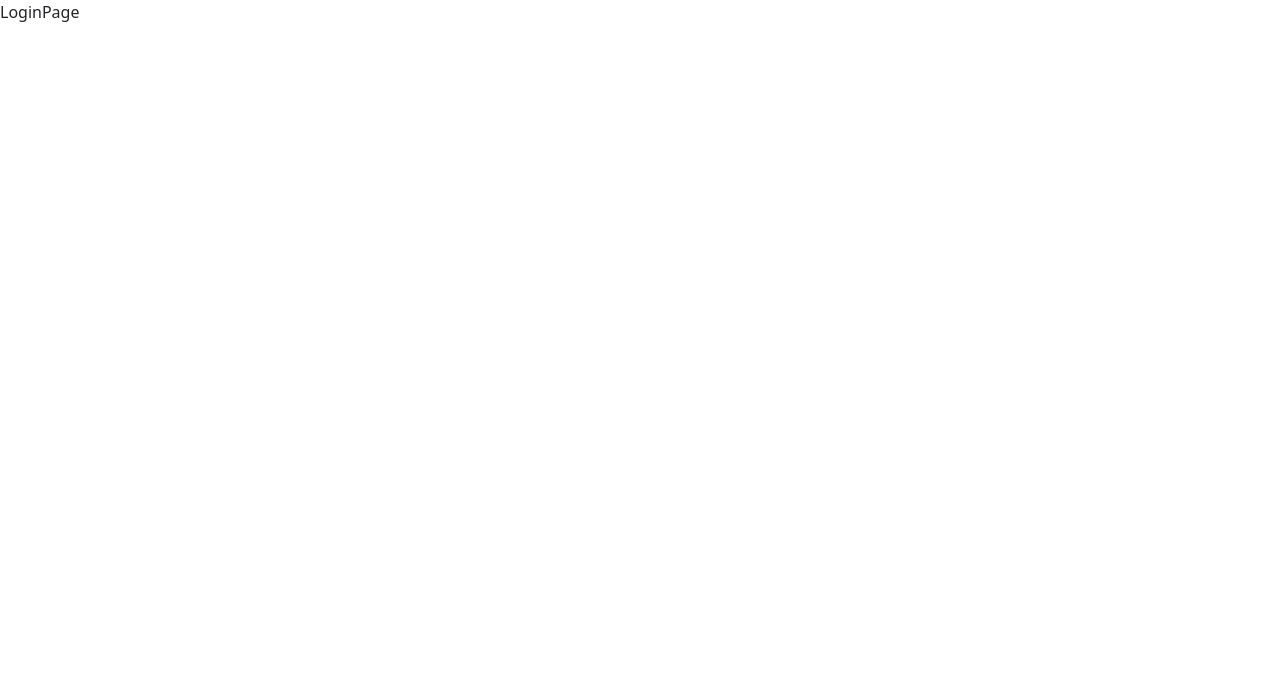
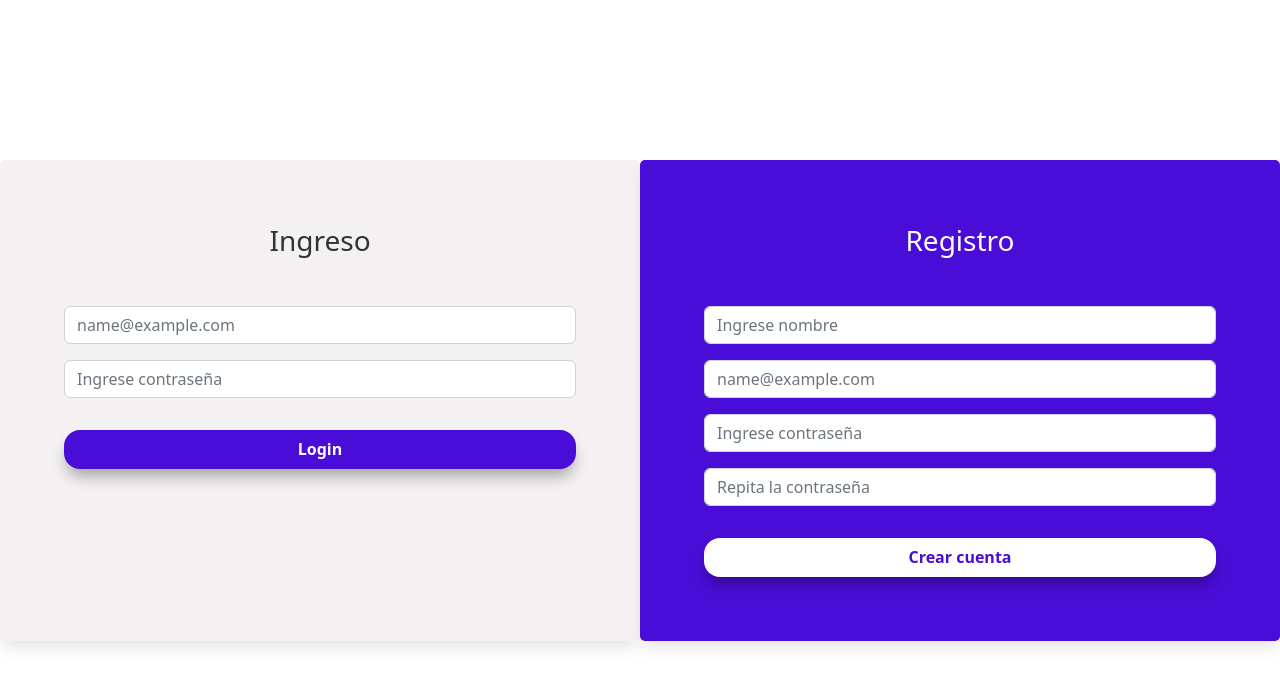
Before and after one commit to Isradeveloper/10-calendar-app, a React (Vite) app: page /auth/ in a window 1280 px wide. Shown: the top 686 px of the page. Built offline with nearby package versions, Linux system fonts and the light colour scheme.

Commit message:
Login Diseño

```diff
--- /dev/null
+++ b/src/auth/pages/LoginPage.css
@@ -0,0 +1,50 @@
+.login-container {
+  margin-top: 10rem;
+}
+
+.login {
+  padding: 5%;
+  background-color: rgb(243, 241, 241);
+  box-shadow: 0px 10px 15px -3px rgba(0,0,0,0.1);
+  border-radius: 5px;
+}
+
+.login h3{
+  text-align: center;
+  color: #333;
+}
+
+.register {
+  padding: 5%;
+  background-color: rgb(243, 241, 241);
+  box-shadow: 0px 10px 15px -3px rgba(0,0,0,0.1);
+  border-radius: 5px;
+  background-color: #4a0dd8;
+}
+
+.register h3 {
+  text-align: center;
+  color: #fff
+}
+
+.btn-submit {
+  width: 100%;
+  border-radius: 1rem;
+  padding: 1.5%;
+  border: none;
+  cursor: pointer;
+  margin-top: 16px;
+  box-shadow: 0px 10px 15px -3px rgba(0, 0, 0, 0.323);
+}
+
+.btn-submit.register {
+  font-weight: 600;
+  background-color: #fff;
+  color: #4a0dd8;
+}
+
+.btn-submit.login {
+  font-weight: 600;
+  background-color: #4a0dd8;
+  color: #fff;
+}
--- a/src/auth/pages/LoginPage.jsx
+++ b/src/auth/pages/LoginPage.jsx
@@ -1,7 +1,38 @@
 import React from 'react';
+import './LoginPage.css';
 
 export function LoginPage() {
   return (
-    <div>LoginPage</div>
+    <div className="container-fluid login-container">
+
+      <div className="row d-flex">
+
+        <div className="col-md-6 login">
+          <h3>Ingreso</h3>
+
+          <form>
+            <div className="mt-5">
+              <input type="email" className="form-control mb-3" id="email-login" placeholder="name@example.com" />
+              <input type="password" className="form-control mb-3" id="password-login" placeholder="Ingrese contraseña" />
+              <button type="submit" className="btn-submit login">Login</button>
+            </div>
+          </form>
+
+        </div>
+
+        <div className="col-md-6 register">
+          <h3>Registro</h3>
+          <form>
+            <div className="mt-5">
+              <input type="text" className="form-control mb-3" id="name-register" placeholder="Ingrese nombre" />
+              <input type="email" className="form-control mb-3" id="email-register" placeholder="name@example.com" />
+              <input type="password" className="form-control mb-3" id="password-register" placeholder="Ingrese contraseña" />
+              <input type="password" className="form-control mb-3" id="password-repeat-register" placeholder="Repita la contraseña" />
+              <button type="submit" className="btn-submit register">Crear cuenta</button>
+            </div>
+          </form>
+        </div>
+      </div>
+    </div>
   );
 }
```
